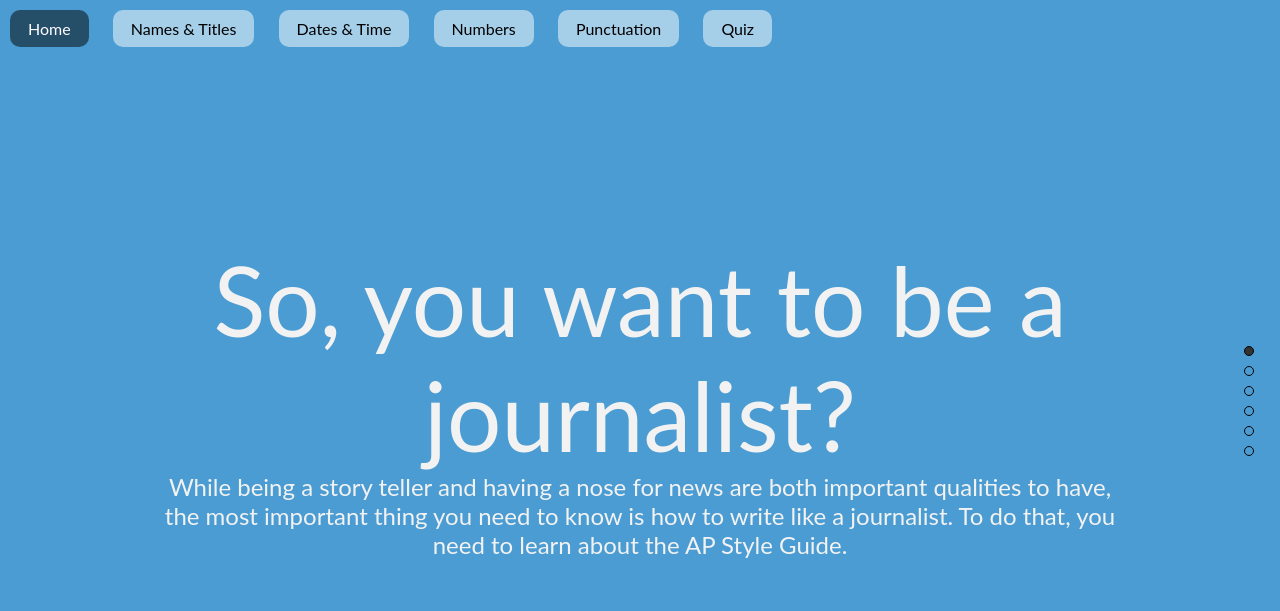
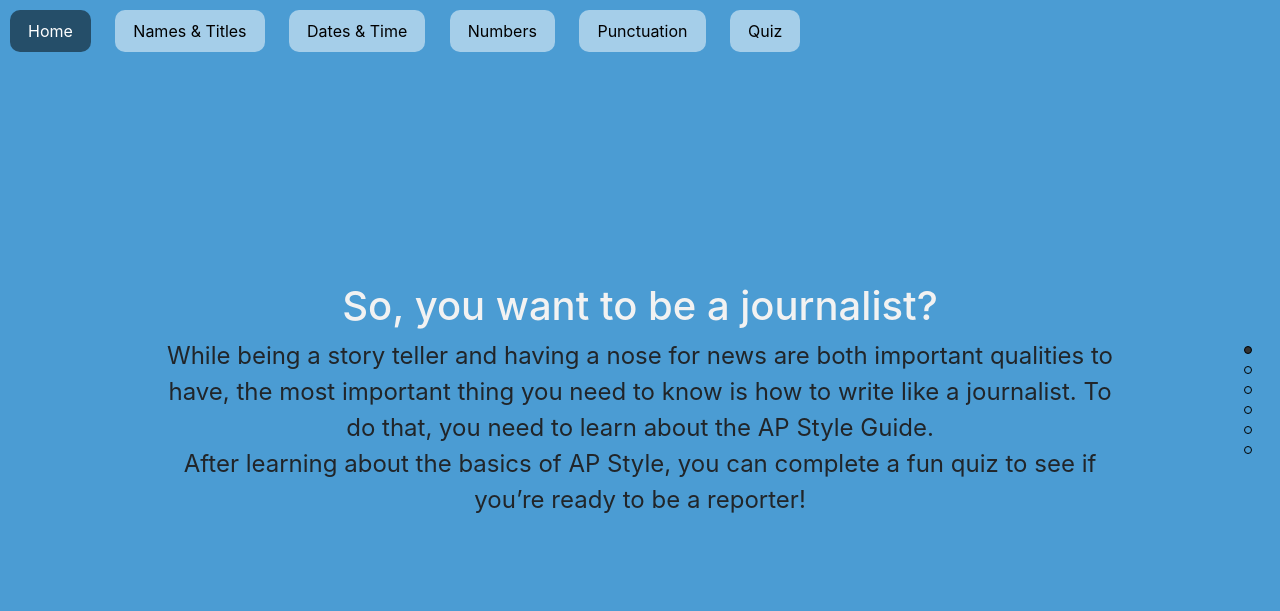
Before and after one commit to sperry14/Project_2, a plain HTML site: page educational_interactive/index.html in a window 1280 px wide. Drawn offline with nearby package versions, Linux system fonts and the light colour scheme.

Commit message:
Add files via upload

```diff
--- a/educational_interactive/css/style.css
+++ b/educational_interactive/css/style.css
@@ -1,4 +1,4 @@
-@CHARSET "ISO-8859-1";
+
 /* Reset CSS
  * --------------------------------------- */
 body,div,dl,dt,dd,ul,ol,li,h1,h2,h3,h4,h5,h6,pre,
@@ -136,3 +136,54 @@
 
   /* Section 6
    * --------------------------------------- */
+
+   .question{
+     font-size: 30px;
+     margin-bottom: 10px;
+   }
+   .answers {
+     margin-bottom: 20px;
+     text-align: left;
+     display: inline-block;
+   }
+   .answers label{
+     display: block;
+     margin-bottom: 10px;
+   }
+   button{
+     font-family: 'Work Sans', sans-serif;
+       font-size: 22px;
+       background-color: #279;
+       color: #fff;
+       border: 0px;
+       border-radius: 3px;
+       padding: 20px;
+       cursor: pointer;
+       margin-bottom: 20px;
+   }
+   button:hover{
+       background-color: #38a;
+   }
+
+
+
+
+
+   .slide{
+     position: absolute;
+     left: 0px;
+     top: 0px;
+     width: 100%;
+     z-index: 1;
+     opacity: 0;
+     transition: opacity 0.5s;
+   }
+   .active-slide{
+     opacity: 1;
+     z-index: 2;
+   }
+   .quiz-container{
+     position: relative;
+     height: 200px;
+     margin-top: 40px;
+   }
--- a/educational_interactive/index.html
+++ b/educational_interactive/index.html
@@ -8,37 +8,10 @@
   <title>AP Style</title>
   <meta name="description" content="MEJO 487 Exercise 2">
   <meta name="author" content="Samantha Perry">
+	<link rel="stylesheet" type="text/css" href="css/jquery.pagepiling.css"/>
+	<link rel="stylesheet" type="text/css" href="css/style.css" />
+  <link rel="stylesheet" href="https://stackpath.bootstrapcdn.com/bootstrap/4.3.1/css/bootstrap.min.css" integrity="sha384-ggOyR0iXCbMQv3Xipma34MD+dH/1fQ784/j6cY/iJTQUOhcWr7x9JvoRxT2MZw1T" crossorigin="anonymous">
 
-	<link rel="stylesheet" type="text/css" href="css/jquery.pagepiling.css" />
-	<link rel="stylesheet" type="text/css" href="css/style.css" />
-
-	<script src="http://ajax.googleapis.com/ajax/libs/jquery/1.8.3/jquery.min.js"></script>
-
-	<script type="text/javascript" src="js/jquery.pagepiling.js"></script>
-	<script type="text/javascript">
-		$(document).ready(function() {
-	    	$('#pagepiling').pagepiling({
-	        direction: 'horizontal',
-	    		menu: '#menu',
-	    		anchors: ['page1', 'page2', 'page3', 'page4', 'page5', 'page6'],
-			    sectionsColor: ['#4B9CD3', '#4B9CD3', '#4B9CD3', '#4B9CD3', '#4B9CD3', '#4B9CD3'],
-			    navigation: {
-			    	'position': 'right',
-			   		'tooltips': ['Home', 'Name & Title', 'Dates & Time', 'Numbers', 'Punctuation', 'Quiz']
-			   	},
-			    afterRender: function(){
-			    	$('#pp-nav').addClass('custom');
-			    },
-			    afterLoad: function(anchorLink, index){
-			    	if(index>1){
-			    		$('#pp-nav').removeClass('custom');
-			    	}else{
-			    		$('#pp-nav').addClass('custom');
-			    	}
-			    }
-			});
-	    });
-    </script>
 </head>
 <body>
 	<ul id="menu">
@@ -56,41 +29,78 @@
         <div class="intro">
 	    	<h1>So, you want to be a journalist? </h1>
 			  <p>While being a story teller and having a nose for news are both important qualities to have, the most important thing you need to know is how to write like a journalist. To do that, you need to learn about the AP Style Guide.</p>
+        <p>After learning about the basics of AP Style, you can complete a fun quiz to see if you’re ready to be a reporter!</p>
       </div>
 	</div>
 
 	 <div class="section" id="section2">
 	    	<div class="intro">
 	    		<h1>Names & Titles</h1>
+          <div class="row">
+            <div class="col-6"><p>According to the AP Stylebook, you should refer to subjects by their first and last name when introducing them, and then use last names only on second reference. If you are talking about multiple people with the same last name, it is acceptable to refer to them by first and last name on subsequent references.</p></div>
+            <div class="col-6"><p>When referring to a person’s title, there are a number of things to keep in mind. If the title is an occupational description such as astronaut or policeman, it is not capitalized. However, if it is a formal title that comes before the name, it is likely capitalized. It is important to check the stylebook when it comes to military, police and government titles, as some abbreviations apply.</p></div>
+          </div>
+
 	    	</div>
 	 </div>
 
 	 <div class="section" id="section3">
 	    	<div class="intro">
 	    		<h1>Date & Time</h1>
+          <div class="row">
+            <div class="col-6"><p>For dates, it is important to know that AP Style never uses st, nd, rd or th. For example, May 20 rather than May 20th. When writing the month, use abbreviations for Jan., Feb., Aug., Sept., Oct., Nov. and Dec. Write out the month completely when talking about a specific month and year, but never when the day is included.</p></div>
+            <div class="col-6"><p>Always use numerals when writing about time. Both a.m. and p.m. are lowercase and abbreviated with periods. When discussing things that happen in different time zones, it is only important to include the time zone difference if it is important to the story. Only include the specific time if it is necessary or of interest to the audience.</p></div>
+          </div>
+
 	       </div>
 	 </div>
 
    <div class="section" id="section4">
         <div class="intro">
           <h1>Numbers</h1>
+          <div class="row">
+            <div class="col-6"><p>For the most part, numbers one through nine are spelled out while anything larger is written as numerals. Always write out the number if it is at the beginning of the sentence. </div>
+            <div class="col-6"><p>Always use figures for the ages of people, animals, events or things. Also use figures when discussing fractions, money, time and mathematical instances such as dimensions. </div>
+          </div>
+
          </div>
    </div>
 
    <div class="section" id="section5">
        <div class="intro">
          <h1>Punctuation</h1>
+         <div class="row">
+           <div class="col-6"><p>It is important to understand the differences between dashes and how they are used. The shortest dash is the hyphen (-), used for connecting words. The en dash (–) is slightly longer and is commonly used to connect sports scores. The longest dash, the em dash (—), is used often in writing and provides the reader a pause. Some writers enjoy using them in lieu of commas.</p></div>
+           <div class="col-6"><p>AP Style does not use the oxford comma. The oxford comma is the comma that appears at the end of a list, normally before “and”. However, oxford commas can be used if it is crucial for clarity.</p></div>
+         </div>
         </div>
   </div>
 
   <div class="section" id="section6">
        <div class="intro">
-         <h1>Quiz</h1>
+
+<!-- Quiz help from https://www.sitepoint.com/simple-javascript-quiz/ -->
+<h1>Quiz on Important Facts</h1>
+<div class="quiz-container">
+<div id="quiz"></div>
+</div>
+<button id="previous">Previous Question</button>
+<button id="next">Next Question</button>
+<button id="submit">Submit Quiz</button>
+<div id="results"></div>
+
+
+
         </div>
   </div>
 
 
 	</div>
 
+  <script src="https://code.jquery.com/jquery-3.3.1.slim.min.js" integrity="sha384-q8i/X+965DzO0rT7abK41JStQIAqVgRVzpbzo5smXKp4YfRvH+8abtTE1Pi6jizo" crossorigin="anonymous"></script>
+  <script type="text/javascript" src="js/main.js"></script>
+	<script type="text/javascript" src="js/jquery.pagepiling.js"></script>
+  <script src="https://cdnjs.cloudflare.com/ajax/libs/popper.js/1.14.7/umd/popper.min.js" integrity="sha384-UO2eT0CpHqdSJQ6hJty5KVphtPhzWj9WO1clHTMGa3JDZwrnQq4sF86dIHNDz0W1" crossorigin="anonymous"></script>
+  <script src="https://stackpath.bootstrapcdn.com/bootstrap/4.3.1/js/bootstrap.min.js" integrity="sha384-JjSmVgyd0p3pXB1rRibZUAYoIIy6OrQ6VrjIEaFf/nJGzIxFDsf4x0xIM+B07jRM" crossorigin="anonymous"></script>
 </body>
 </html>
--- /dev/null
+++ b/educational_interactive/js/main.js
@@ -0,0 +1,146 @@
+$(document).ready(function() {
+    $('#pagepiling').pagepiling({
+      direction: 'horizontal',
+      menu: '#menu',
+      anchors: ['page1', 'page2', 'page3', 'page4', 'page5', 'page6'],
+      sectionsColor: ['#4B9CD3', '#4B9CD3', '#4B9CD3', '#4B9CD3', '#4B9CD3', '#4B9CD3'],
+      navigation: {
+        'position': 'right',
+        'tooltips': ['Home', 'Name & Title', 'Dates & Time', 'Numbers', 'Punctuation', 'Quiz']
+      },
+      afterRender: function(){
+        $('#pp-nav').addClass('custom');
+      },
+      afterLoad: function(anchorLink, index){
+        if(index>1){
+          $('#pp-nav').removeClass('custom');
+        }else{
+          $('#pp-nav').addClass('custom');
+        }
+      }
+  });
+  });
+
+// Quiz help from https://www.sitepoint.com/simple-javascript-quiz/
+  (function() {
+const myQuestions = [
+  {
+    question: "Which sentence is incorrect?",
+    answers: {
+      a: "5 college students protested outside of South Building on Tuesday.",
+      b: "She is 5 feet, 6 inches tall.",
+      c: "I live about 3 miles from campus."
+    },
+    correctAnswer: "a"
+  },
+  {
+    question: "What is the correct way to structure a date?",
+    answers: {
+      a: "September 5 2019",
+      b: "Sept. 5 2019",
+      c: "Sept. 5, 2019"
+    },
+    correctAnswer: "c"
+  },
+  {
+    question: "How would you address Donald Trump on second reference?",
+    answers: {
+      a: "President Trump",
+      b: "Mr. Trump",
+      c: "Donald",
+      d: "A unless your organizations specifies differently"
+    },
+    correctAnswer: "d"
+  }
+];
+
+
+  function buildQuiz() {
+    const output = [];
+    myQuestions.forEach((currentQuestion, questionNumber) => {
+      const answers = [];
+
+      for (letter in currentQuestion.answers) {
+        answers.push(
+          `<label>
+             <input type="radio" name="question${questionNumber}" value="${letter}">
+              ${letter} :
+              ${currentQuestion.answers[letter]}
+           </label>`
+        );
+      }
+      output.push(
+        `<div class="slide">
+           <div class="question"> ${currentQuestion.question} </div>
+           <div class="answers"> ${answers.join("")} </div>
+         </div>`
+      );
+    });
+
+    quizContainer.innerHTML = output.join("");
+  }
+
+  function showResults() {
+    const answerContainers = quizContainer.querySelectorAll(".answers");
+    let numCorrect = 0;
+    myQuestions.forEach((currentQuestion, questionNumber) => {
+      const answerContainer = answerContainers[questionNumber];
+      const selector = `input[name=question${questionNumber}]:checked`;
+      const userAnswer = (answerContainer.querySelector(selector) || {}).value;
+
+      if (userAnswer === currentQuestion.correctAnswer) {
+        numCorrect++;
+        answerContainers[questionNumber].style.color = "lightgreen";
+      } else {
+        answerContainers[questionNumber].style.color = "red";
+      }
+    });
+
+    resultsContainer.innerHTML = `${numCorrect} out of ${myQuestions.length}`;
+  }
+
+  function showSlide(n) {
+    slides[currentSlide].classList.remove("active-slide");
+    slides[n].classList.add("active-slide");
+    currentSlide = n;
+
+    if (currentSlide === 0) {
+      previousButton.style.display = "none";
+    } else {
+      previousButton.style.display = "inline-block";
+    }
+
+    if (currentSlide === slides.length - 1) {
+      nextButton.style.display = "none";
+      submitButton.style.display = "inline-block";
+    } else {
+      nextButton.style.display = "inline-block";
+      submitButton.style.display = "none";
+    }
+  }
+
+  function showNextSlide() {
+    showSlide(currentSlide + 1);
+  }
+
+  function showPreviousSlide() {
+    showSlide(currentSlide - 1);
+  }
+
+  const quizContainer = document.getElementById("quiz");
+  const resultsContainer = document.getElementById("results");
+  const submitButton = document.getElementById("submit");
+
+  buildQuiz();
+
+  const previousButton = document.getElementById("previous");
+  const nextButton = document.getElementById("next");
+  const slides = document.querySelectorAll(".slide");
+  let currentSlide = 0;
+
+  showSlide(0);
+
+  submitButton.addEventListener("click", showResults);
+  previousButton.addEventListener("click", showPreviousSlide);
+  nextButton.addEventListener("click", showNextSlide);
+})();
```
Also changed, not shown: educational_interactive/css/tooltipster.bundle.min.css (added), educational_interactive/js/tooltipster.bundle.min.js (added).
